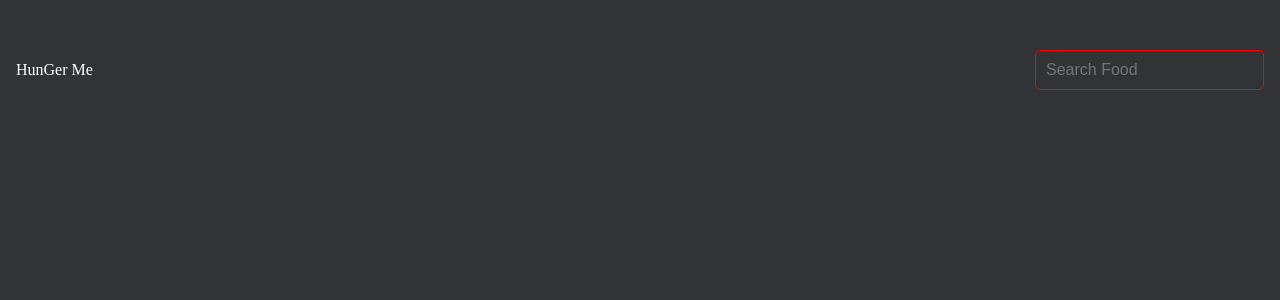
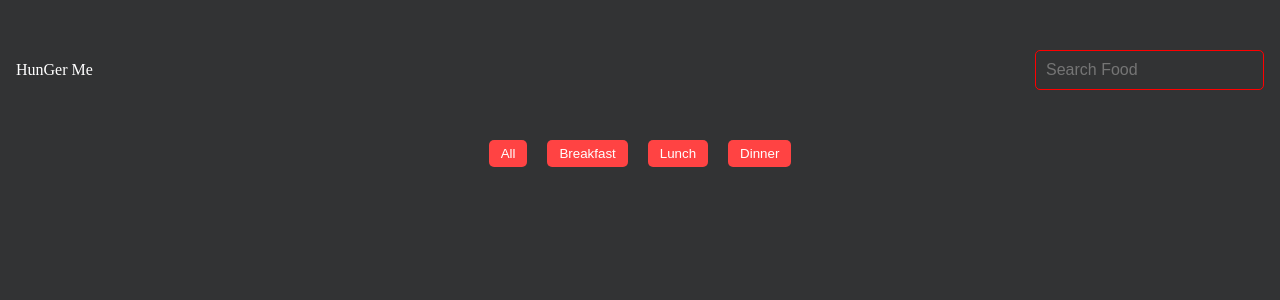
Before and after one commit to Juwel-771/foody-zone, a React (Vite) app in the folder app/: page / in a window 1280 px wide. Shown: the top 300 px of the page. Built offline with nearby package versions, Linux system fonts and the light colour scheme.

Commit message:
food type menu added

```diff
--- a/app/src/App.jsx
+++ b/app/src/App.jsx
@@ -22,7 +22,19 @@ const TopContainer = styled.section`
       padding: 0px 10px;
     }
   }
+`
 
+const FilterContainer = styled.section`
+  display: flex;
+  justify-content: center;
+  gap: 20px;
+`
+const Button = styled.button `
+  background-color: #ff4343;
+  border-radius: 5px;
+  padding: 6px 12px;
+  border: none;
+  color: white;
 `
 
 const App = () => {
@@ -38,6 +50,13 @@ const App = () => {
           <input placeholder="Search Food"/>
         </div>
       </TopContainer>
+      <FilterContainer>
+        <Button>All</Button>
+        <Button>Breakfast</Button>
+        <Button>Lunch</Button>
+        <Button>Dinner</Button>
+      </FilterContainer>
+
     </Container>
   )
 };
```
